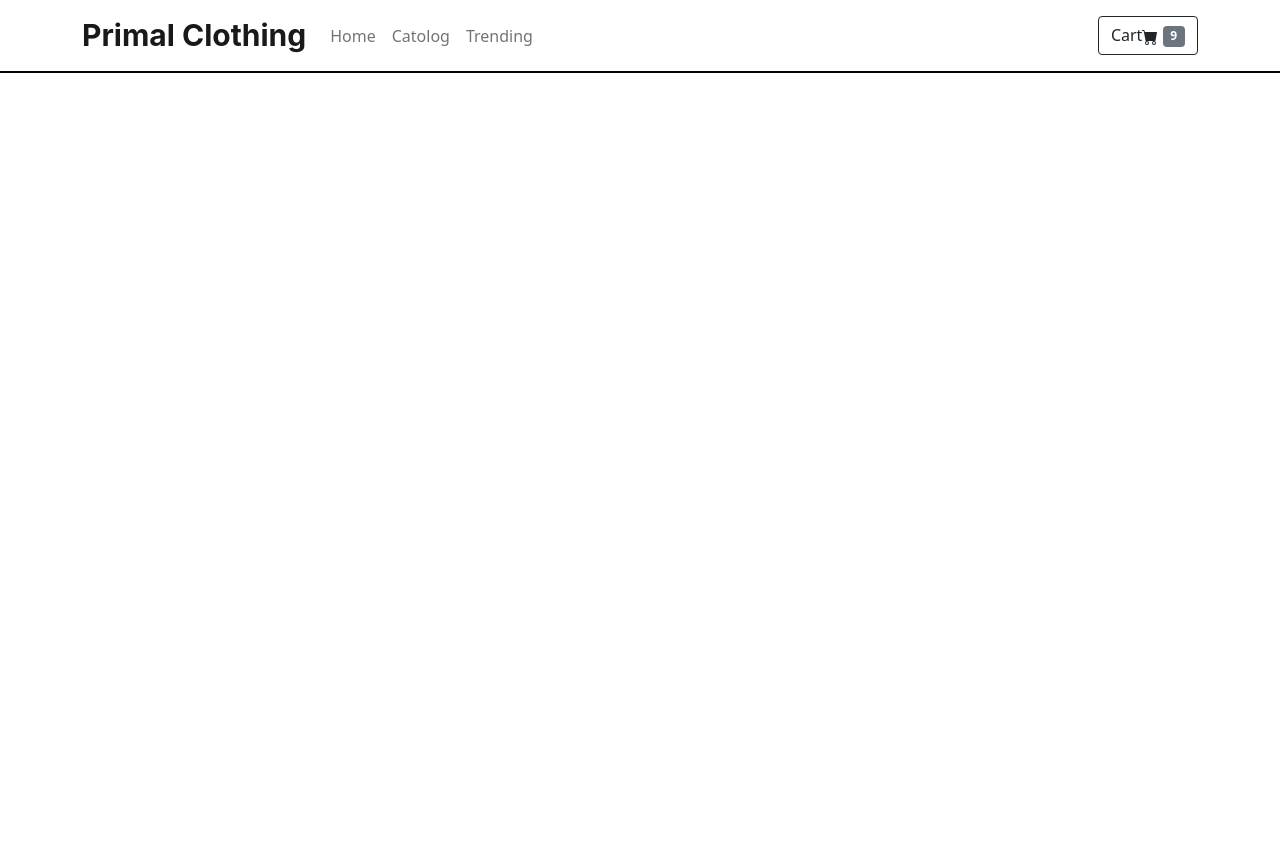
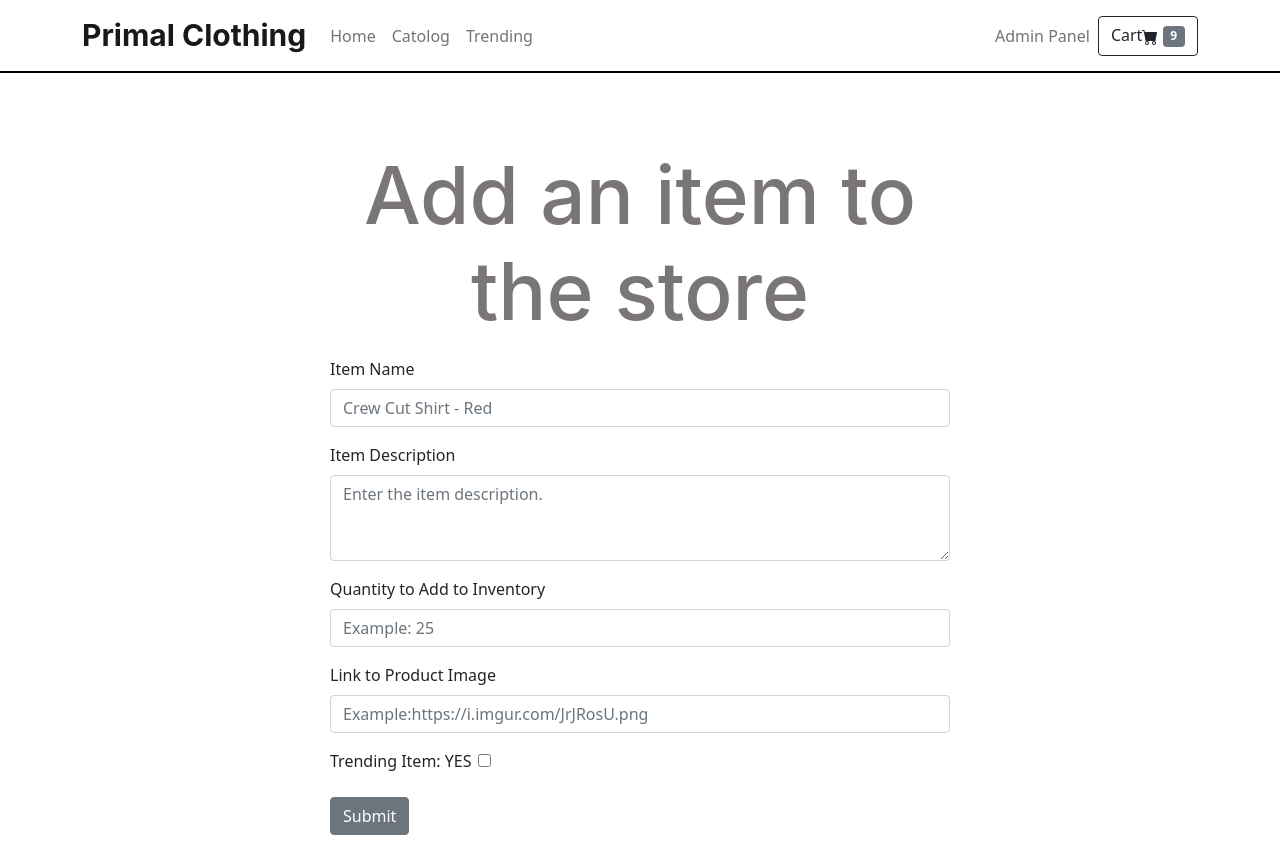
Before and after one commit to MatthewMachuca/clothing-store, a React (Create React App) app: page /admin in a window 1280 px wide. Before the commit the page ends 800 px from the top, so only its background shows below. Built offline with nearby package versions, Linux system fonts and the light colour scheme.

Commit message:
Created admin panel for website

```diff
--- a/src/App.js
+++ b/src/App.js
@@ -4,6 +4,7 @@ import Navigation from "./components/navigation";
 import Item from "./components/item";
 import Catolog from "./components/catolog";
 import Home from "./components/home";
+import Admin from "./components/admin";
 import { BrowserRouter, Route, Routes } from "react-router-dom";
 const App = () => {
   return (
@@ -15,7 +16,7 @@ const App = () => {
     <Route exact path='/' element= {<Home/>}/>
     <Route path='/catolog' element= {<Catolog/>}/>
     <Route path='/trending' element= {<Catolog/>}/>
-
+    <Route path='/admin' element= {<Admin/>}/>
     </Routes>
 
   </div>
--- /dev/null
+++ b/src/components/admin.css
@@ -0,0 +1,18 @@
+.adminH2 {
+    font-size: 5rem;
+}
+.myForm{
+    width: 50%;
+    margin:auto;
+    padding: 10px
+}
+
+.check {
+    margin-left: 1%;
+}
+
+.formSubmit {
+    width: 50%;
+    margin:auto;
+    padding: 10px
+}
--- /dev/null
+++ b/src/components/admin.js
@@ -0,0 +1,34 @@
+import { Form , Button} from "react-bootstrap"
+import "./admin.css"
+const Admin = () => {
+    return (
+        <div><h2 className="adminH2"> Add an item to the store</h2>
+        <Form className="myForm">
+
+<Form.Group className="mb-3" >
+    <Form.Label>Item Name</Form.Label>
+    <Form.Control type="text" placeholder="Crew Cut Shirt - Red" />
+  </Form.Group>
+  <Form.Group className="mb-3" >
+    <Form.Label>Item Description</Form.Label>
+    <Form.Control as="textarea" rows={3} placeholder="Enter the item description." />
+  </Form.Group>
+  <Form.Group className="mb-3" >
+    <Form.Label>Quantity to Add to Inventory</Form.Label>
+    <Form.Control type="text" placeholder="Example: 25"  />
+  </Form.Group>
+  <Form.Group className="mb-3" >
+    <Form.Label>Link to Product Image</Form.Label>
+    <Form.Control type="text" placeholder="Example:https://i.imgur.com/JrJRosU.png"  />
+  </Form.Group>
+  <Form.Group className="mb-3" >
+    <Form.Label>Trending Item: YES </Form.Label>
+    <input type="checkbox" className="check" />
+  </Form.Group>
+
+  <Button variant="secondary" className="formButton">Submit</Button>
+        </Form>
+        </div>
+    )
+}
+export default Admin
--- a/src/components/item.js
+++ b/src/components/item.js
@@ -4,14 +4,14 @@ const Item = () => {
   return (
     <div>
       <Card style={{ width: "18rem", alignItems: "center" , marginRight:"150px"}}>
-        <Card.Img variant="top" src="holder.js/100px180" />
+        <Card.Img variant="top" src="https://image.uniqlo.com/UQ/ST3/WesternCommon/imagesgoods/444975/item/goods_31_444975.jpg?width=750" />
         <Card.Body style={{ padding: "50px" }}>
-          <Card.Title>Card Title</Card.Title>
+          <Card.Title>Item Name</Card.Title>
+          <Card.Subtitle> Price: ($19.99) </Card.Subtitle>
           <Card.Text>
-            Some quick example text to build on the card title and make up the
-            bulk of the card's content.
+            Full item description here.
           </Card.Text>
-          <Button variant="primary">Go somewhere</Button>
+          <Button variant="primary">Add To Cart</Button>
         </Card.Body>
       </Card>
     </div>
--- a/src/components/navigation.js
+++ b/src/components/navigation.js
@@ -18,6 +18,7 @@ const Navigation = () => {
             <Nav.Link href="/trending" >Trending</Nav.Link>
           </Nav>
           <Nav>
+          <Nav.Link href="/admin" >Admin Panel </Nav.Link>
             <Button variant="outline-dark">
               Cart
               <BsFillCartFill /> <Badge bg="secondary">9</Badge>
```
Also changed, not shown: src/components/checkout.js (added).
